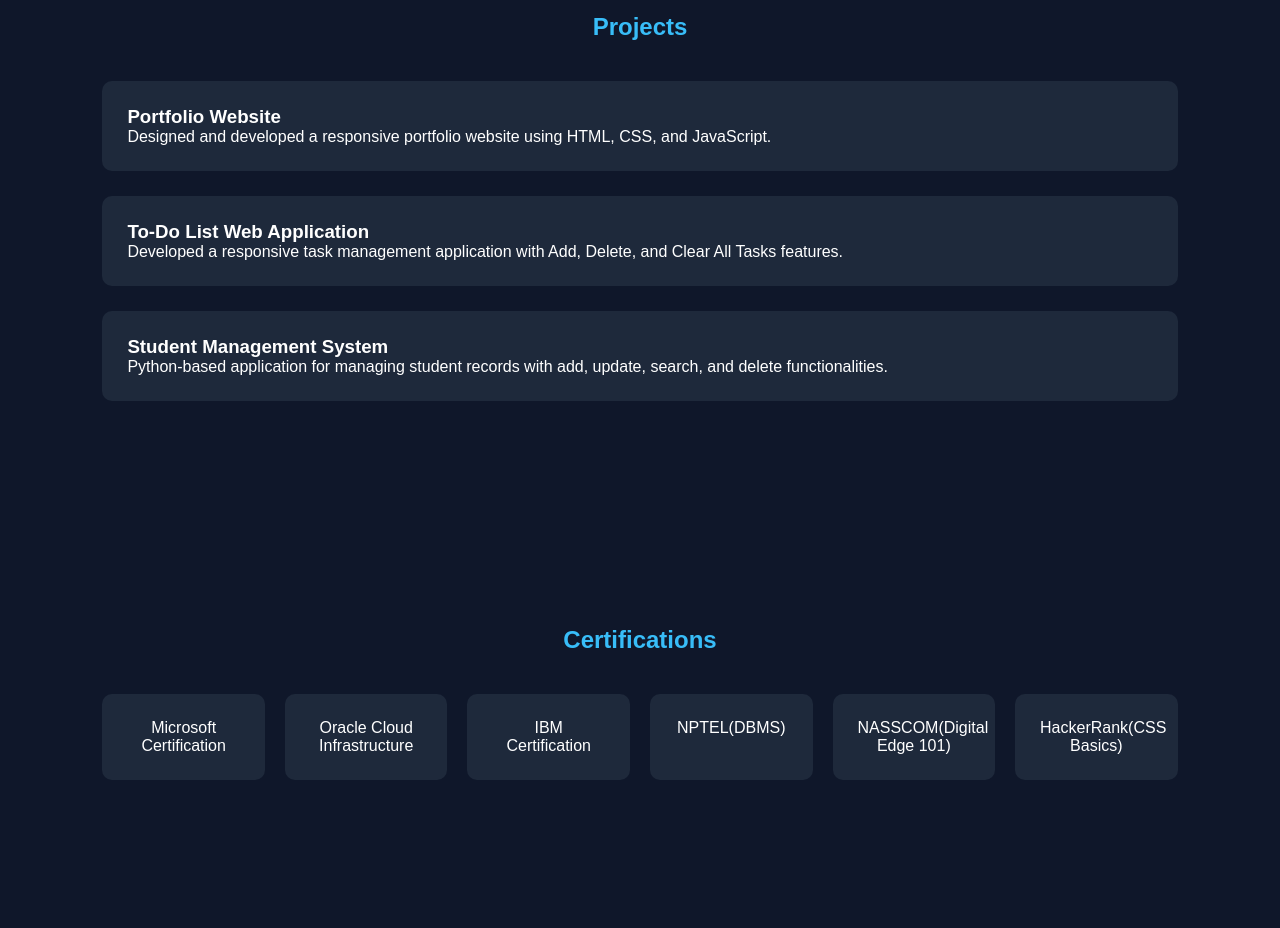
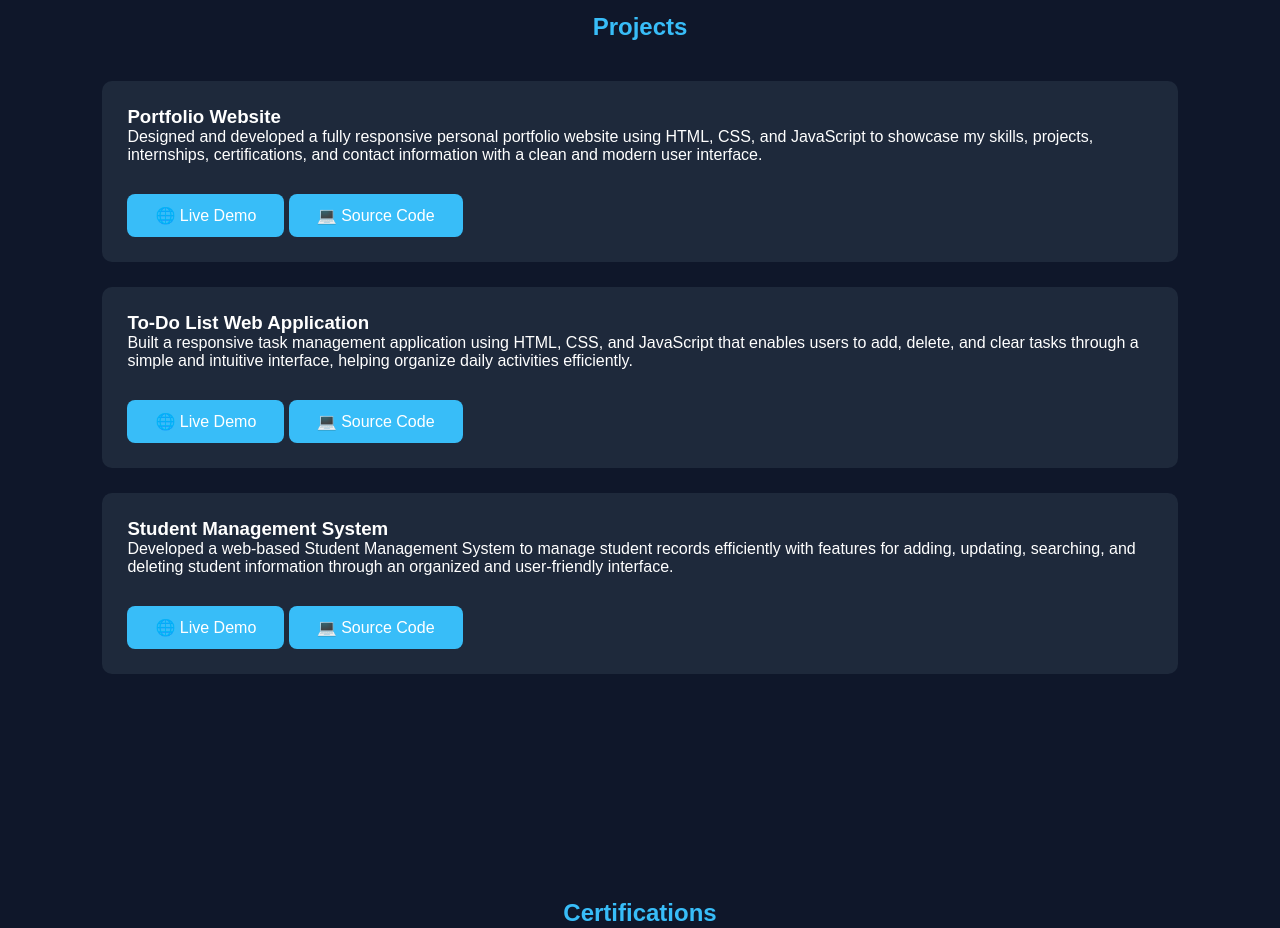
Before and after one commit to Pratosha-15/portfolio-website-, a plain HTML site: page index.html in a window 1280 px wide. Shown: the part 2300-3228 px from the top of the page. Drawn offline with Linux system fonts and the light colour scheme.

Commit message:
Update index.html

```diff
--- a/index.html
+++ b/index.html
@@ -158,8 +158,12 @@ Explored AI concepts, software development practices, and built AI-based applica
 <h3>Portfolio Website</h3>
 
 <p>
-Designed and developed a responsive portfolio website using HTML, CSS, and JavaScript.
+Designed and developed a fully responsive personal portfolio website using HTML, CSS, and JavaScript to showcase my skills, projects, internships, certifications, and contact information with a clean and modern user interface.
 </p>
+
+<a href="https://pratosha-15.github.io/portfolio-website-/" target="_blank" class="btn">🌐 Live Demo</a>
+
+<a href="https://github.com/Pratosha-15/portfolio-website-" target="_blank" class="btn">💻 Source Code</a>
 
 </div>
 
@@ -168,8 +172,12 @@ Designed and developed a responsive portfolio website using HTML, CSS, and JavaS
 <h3>To-Do List Web Application</h3>
 
 <p>
-Developed a responsive task management application with Add, Delete, and Clear All Tasks features.
+Built a responsive task management application using HTML, CSS, and JavaScript that enables users to add, delete, and clear tasks through a simple and intuitive interface, helping organize daily activities efficiently.
 </p>
+
+<a href="https://pratosha-15.github.io/to-do-list/" target="_blank" class="btn">🌐 Live Demo</a>
+
+<a href="https://github.com/Pratosha-15/to-do-list" target="_blank" class="btn">💻 Source Code</a>
 
 </div>
 
@@ -178,8 +186,12 @@ Developed a responsive task management application with Add, Delete, and Clear A
 <h3>Student Management System</h3>
 
 <p>
-Python-based application for managing student records with add, update, search, and delete functionalities.
+Developed a web-based Student Management System to manage student records efficiently with features for adding, updating, searching, and deleting student information through an organized and user-friendly interface.
 </p>
+
+<a href="https://pratosha-15.github.io/Student-management-system-/" target="_blank" class="btn">🌐 Live Demo</a>
+
+<a href="https://github.com/Pratosha-15/Student-management-system-" target="_blank" class="btn">💻 Source Code</a>
 
 </div>
 
```
